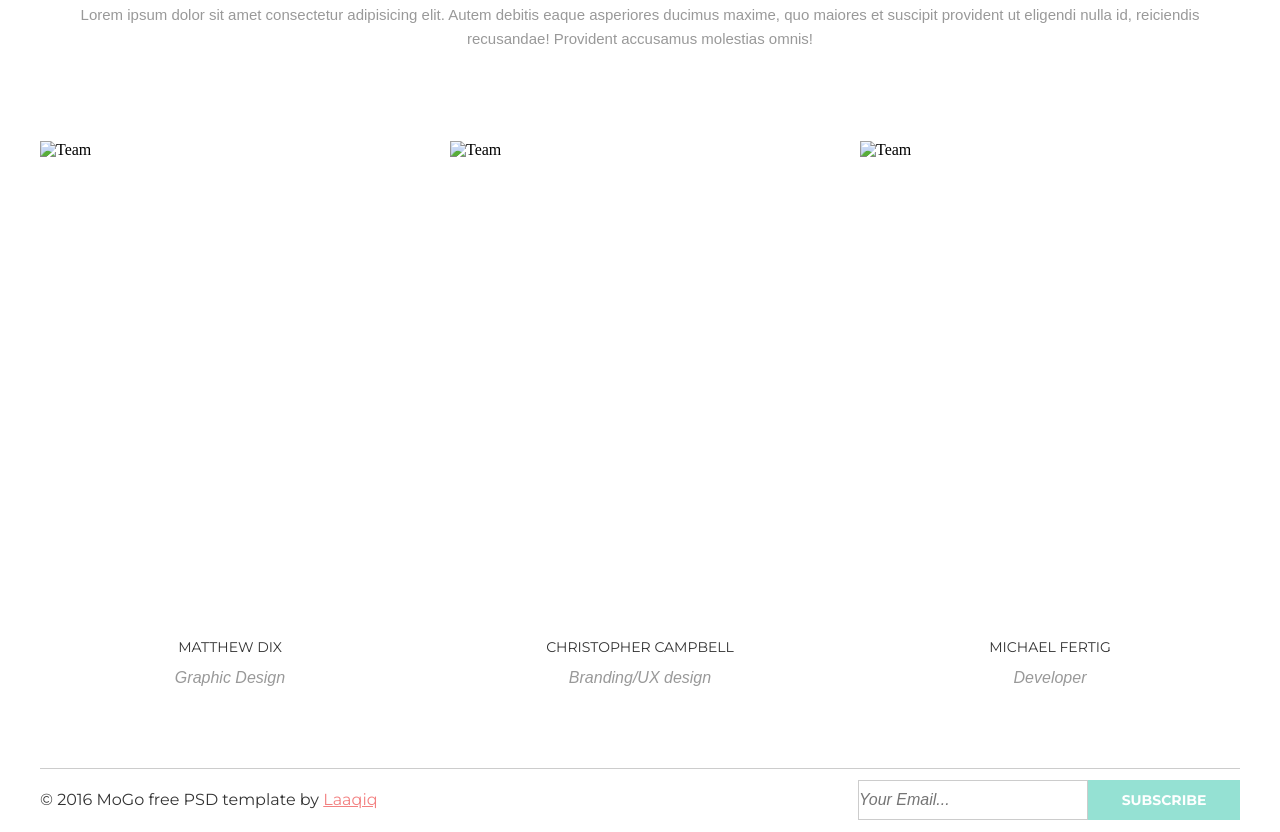
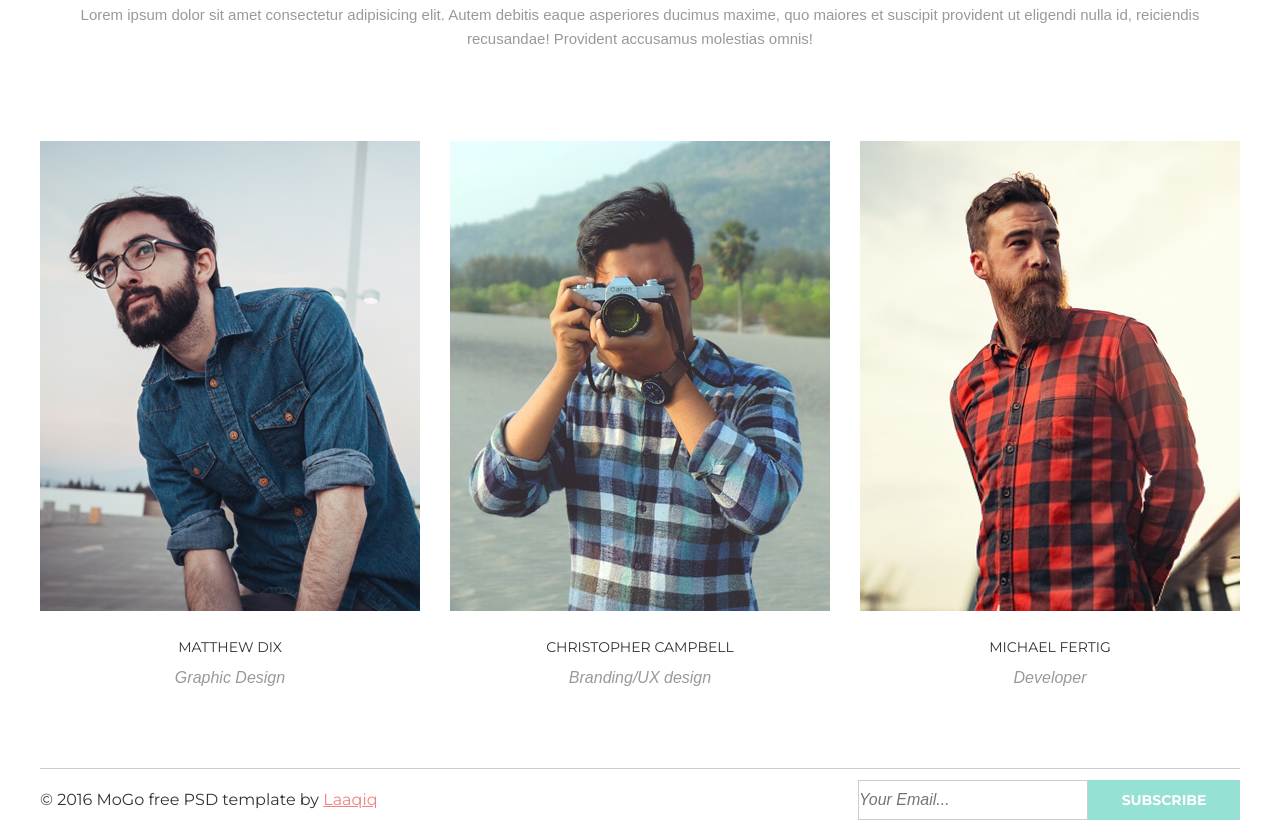
Before and after one commit to Megabat111/goit-fe-course, a plain HTML site: page html-css/module-10/index.html in a window 1280 px wide. Shown: the part 1817-2649 px from the top of the page. Drawn offline with Linux system fonts and the light colour scheme; the site is published under a folder, as on GitHub Pages, so addresses that start at the root find nothing.

Commit message:
module-10 next

```diff
--- a/html-css/module-10/css/style.css
+++ b/html-css/module-10/css/style.css
@@ -50,9 +50,7 @@ margin: 0 auto;
 
 }
 
-
 /* ******************************************** */
-
 
 /* HEEDER */
 
@@ -66,7 +64,6 @@ background-position: center;
 background-repeat: no-repeat;
 background-size: cover;
 background-position: top;
-
 }
 
 .nav {
--- a/html-css/module-10/index.html
+++ b/html-css/module-10/index.html
@@ -1,6 +1,5 @@
 <!DOCTYPE html>
 <html lang="en">
-
 <head>
 	<meta charset="UTF-8">
 	<meta name="viewport" content="width=device-width, initial-scale=1.0">
@@ -83,9 +82,9 @@
 					<li class="team-card">
 						<div class="team-card__img-wrap">
 							<img class="team-card__img"
-							srcset="/img/team/1.jpg 380w, /img/team/1@2x.jpg 720w"
+							srcset="./img/team/1.jpg 380w, ./img/team/1@2x.jpg 720w"
 							sizes="380px"
-							src="/img/team/1.jpg"
+							src="./img/team/1.jpg"
 							height="470"
 							alt="Team">
   							<div class="team-card__overlay">
@@ -127,9 +126,9 @@
 					<li class="team-card">
 						<div class="team-card__img-wrap">
 							<img class="team-card__img"
-							srcset="/img/team/2.jpg 380w, /img/team/2@2x.jpg 720w"
+							srcset="./img/team/2.jpg 380w, ./img/team/2@2x.jpg 720w"
 							sizes="380px"
-							src="/img/team/2.jpg"
+							src="./img/team/2.jpg"
 							height="470"
 							alt="Team">
   							<div class="team-card__overlay">
@@ -168,13 +167,12 @@
 						<h3 class="team-card__title">Christopher Campbell</h3>
 						<p class="team-card__descr">Branding/UX design</p>
 					</li>
-
 					<li class="team-card">
 						<div class="team-card__img-wrap">
 							<img class="team-card__img"
-							srcset="/img/team/3.jpg 380w, /img/team/3@2x.jpg 720w"
+							srcset="./img/team/3.jpg 380w, ./img/team/3@2x.jpg 720w"
 							sizes="380px"
-							src="/img/team/3.jpg"
+							src="./img/team/3.jpg"
 							height="470"
 							alt="Team">
   							<div class="team-card__overlay">
```
